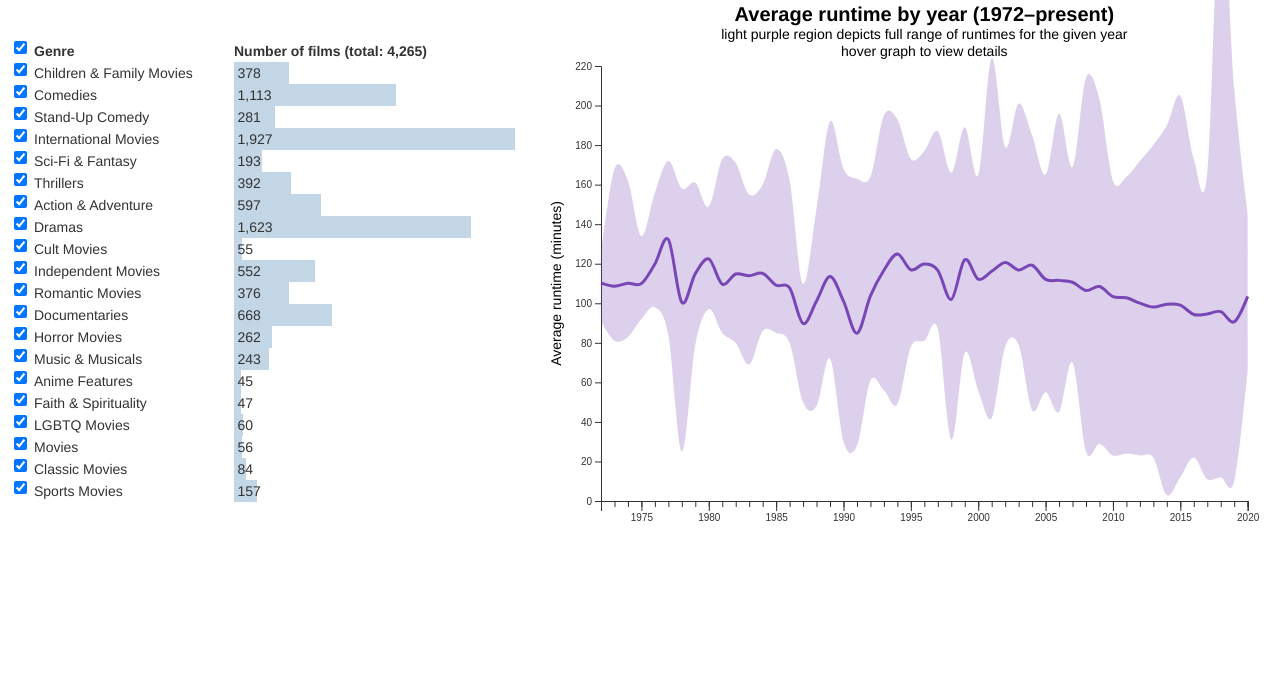
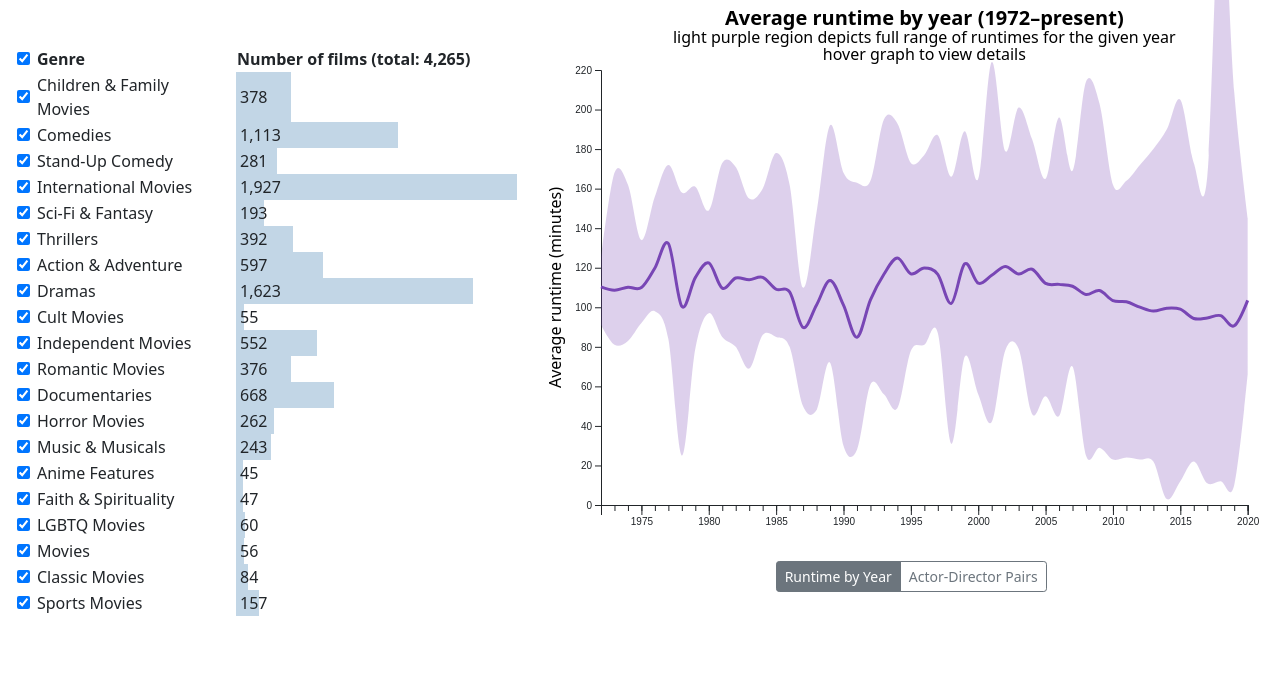
Before and after one commit to CS1951A-S21-Brown/hw6-dataviz-j-f1, a plain HTML site: page index.html in a window 1280 px wide. Shown: the part 100-800 px from the top of the page. Drawn offline with nearby package versions, Linux system fonts and the light colour scheme.

Commit message:
Toggle second graph

```diff
--- /dev/null
+++ b/actors-directors.js
@@ -0,0 +1,23 @@
+import { graph_2_width, graph_2_height } from "./util.js";
+
+export default function actorsDirectors(target, movies) {
+  target.html("");
+
+  const rawData = movies.reduce((acc, movie) => {
+    for (const director of movie.director) {
+      for (const actor of movie.cast) {
+        const key = [director, actor];
+        if (!acc.has(key)) acc.set(key, []);
+        acc.get(key).push(movie);
+      }
+    }
+    return acc;
+  }, new d3.InternMap([], JSON.stringify));
+  const data = [];
+  for (const [key, value] of rawData) {
+    if (value.length > 2) {
+      data.push([...key, value]);
+    }
+  }
+  data.sort((a, b) => b[2].length - a[2].length);
+}
--- a/index.html
+++ b/index.html
@@ -5,15 +5,17 @@
     <meta name="viewport" content="width=device-width, initial-scale=1" />
     <title>Assignment 6 &laquo; Data Visualization Dashboard&raquo;</title>
     <link
+      href="https://cdn.jsdelivr.net/npm/bootstrap@5.0.0-beta3/dist/css/bootstrap.min.css"
       rel="stylesheet"
-      href="https://netdna.bootstrapcdn.com/bootstrap/3.0.3/css/bootstrap.min.css"
+      integrity="sha384-eOJMYsd53ii+scO/bJGFsiCZc+5NDVN2yr8+0RDqr0Ql0h+rP48ckxlpbzKgwra6"
+      crossorigin="anonymous"
     />
     <link rel="stylesheet" href="main.css" />
     <!--Feel free to add more CSS files as needed-->
     <script type="text/javascript" src="https://d3js.org/d3.v6.min.js"></script>
   </head>
   <body>
-    <div class="header">
+    <div class="header" style="position: relative">
       <h3>Assignment 6 &laquo; Data Visualization Dashboard &raquo;</h3>
       <h4 style="text-align: center">Netflix Collection</h4>
     </div>
@@ -24,9 +26,38 @@
       </div>
       <div class="col-md-7" style="padding: 0">
         <div id="graph2"></div>
+        <p class="text-center" style="margin-top: 1em">
+          <span class="btn-group" role="group" id="graph-switcher">
+            <input
+              type="radio"
+              class="btn-check"
+              name="graph-type"
+              id="graph-switcher-runtime"
+              autocomplete="off"
+              checked
+            />
+            <label
+              class="btn btn-outline-secondary btn-sm"
+              for="graph-switcher-runtime"
+              >Runtime by Year</label
+            >
+
+            <input
+              type="radio"
+              class="btn-check"
+              name="graph-type"
+              id="graph-switcher-pairs"
+              autocomplete="off"
+            />
+            <label
+              class="btn btn-outline-secondary btn-sm"
+              for="graph-switcher-pairs"
+              >Actor-Director Pairs</label
+            >
+          </span>
+        </p>
       </div>
     </div>
-    <div id="graph3"></div>
     <!--Feel free to add more JavaScript files as needed-->
     <script type="module" src="main.js"></script>
   </body>
--- a/main.css
+++ b/main.css
@@ -42,11 +42,6 @@ td.with-bar::before {
   overflow-x: hidden;
 }
 
-input[type="checkbox"] {
-  position: relative;
-  bottom: 3px;
-}
-
 #graph2 {
   margin-top: -100px;
 }
--- a/main.js
+++ b/main.js
@@ -1,5 +1,6 @@
 import makeRuntimeGraph from "./runtime-graph.js";
 import makeGenreTable from "./genre-table.js";
+import actorsDirectors from "./actors-directors.js";
 
 const delist = (s) => s.split(", ").filter(Boolean);
 const parseDate = d3.timeParse("%B %-d, %Y");
@@ -25,18 +26,32 @@ const parseDate = d3.timeParse("%B %-d, %Y");
     .filter((d) => d.type === "TV Show")
     .map(({ duration, ...m }) => ({ ...m, seasons: parseInt(duration) }));
 
-  let selected = new Set(movies.flatMap((m) => m.listed_in));
-  const setSelected = (newSelected) => {
-    selected = newSelected;
+  let genres = new Set(movies.flatMap((m) => m.listed_in));
+  let showPairs = false;
+  const setState = (updated) => {
+    genres = updated.genres ?? genres;
+    showPairs = updated.showPairs ?? showPairs;
 
-    makeGenreTable(d3.select("#graph1"), movies, selected, setSelected);
-    makeRuntimeGraph(
-      d3.select("#graph2"),
-      movies.filter((m) => m.release_year >= 1972),
-      selected
+    makeGenreTable(d3.select("#graph1"), movies, genres, (genres) =>
+      setState({ genres })
     );
+    if (showPairs) {
+      actorsDirectors(d3.select("#graph2"), movies);
+    } else {
+      makeRuntimeGraph(
+        d3.select("#graph2"),
+        movies.filter((m) => m.release_year >= 1972),
+        genres
+      );
+    }
   };
-  window.addEventListener("resize", () => setSelected(selected));
+  window.addEventListener("resize", () => setState({}));
 
-  setSelected(selected);
+  d3.selectAll("[name=graph-type]")
+    .data([false, true])
+    .on("change", (_, showPairs) => {
+      setState({ showPairs });
+    });
+
+  setState({});
 })();
--- a/util.js
+++ b/util.js
@@ -25,5 +25,3 @@ export const graph_2_width = () =>
       ? window.innerWidth
       : (window.innerWidth * 7) / 12,
   graph_2_height = () => 515 + 160;
-export const graph_3_width = () => window.innerWidth / 2,
-  graph_3_height = () => 575;
```
